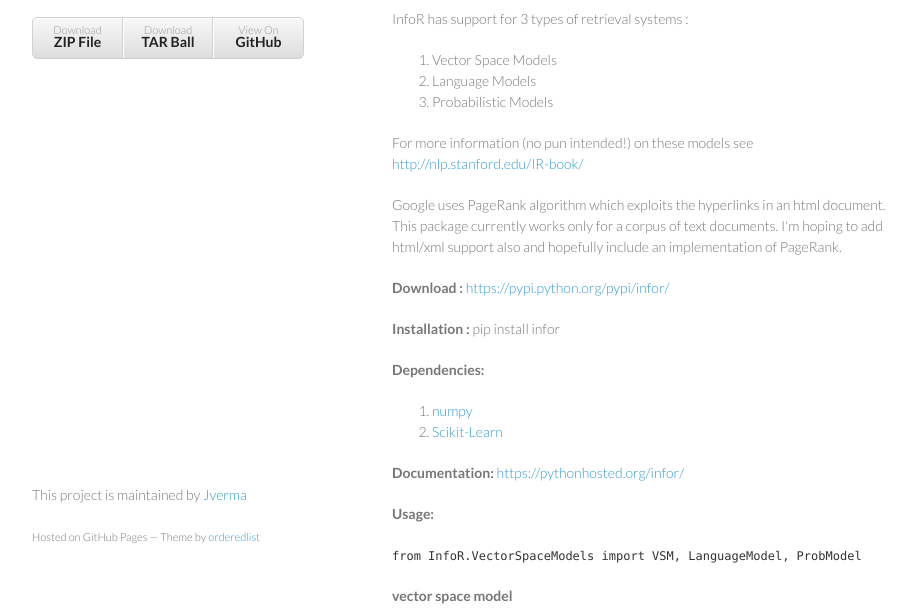
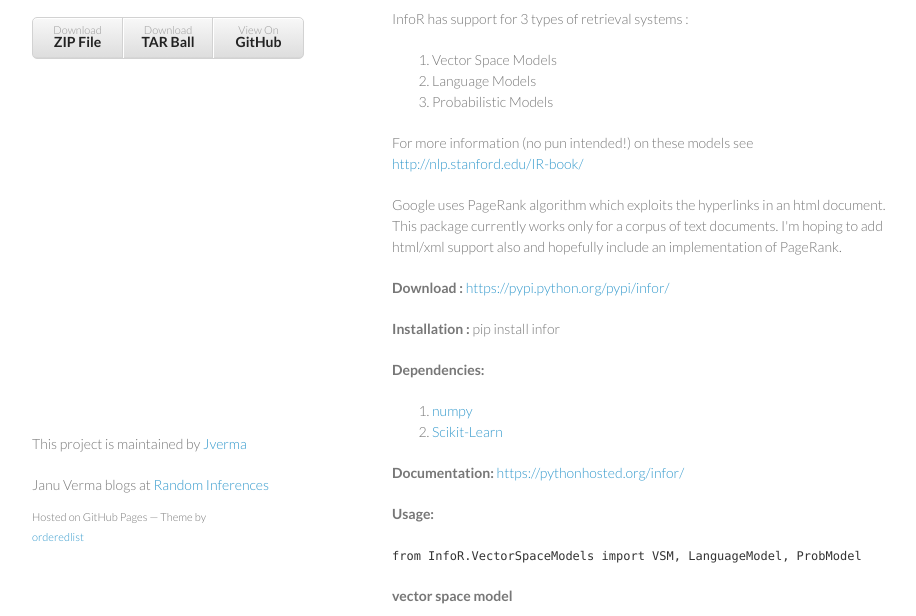
Before and after one commit to Jverma/InfoR, a plain HTML site: page index.html in a window 1280 px wide. Shown: the part 184-800 px from the top of the page, without its empty margins (178-1094 px from the left). Drawn offline with Linux system fonts and the light colour scheme.

Commit message:
Update index.html

```diff
--- a/index.html
+++ b/index.html
@@ -91,6 +91,7 @@ out.search(query, number_of_docs_to_be_returned)
       </section>
       <footer>
         <p>This project is maintained by <a href="https://github.com/Jverma">Jverma</a></p>
+        <p> Janu Verma blogs at <a href="http://januverma.wordpress.com/">Random Inferences<a></p>
         <p><small>Hosted on GitHub Pages &mdash; Theme by <a href="https://github.com/orderedlist">orderedlist</a></small></p>
       </footer>
     </div>
```
